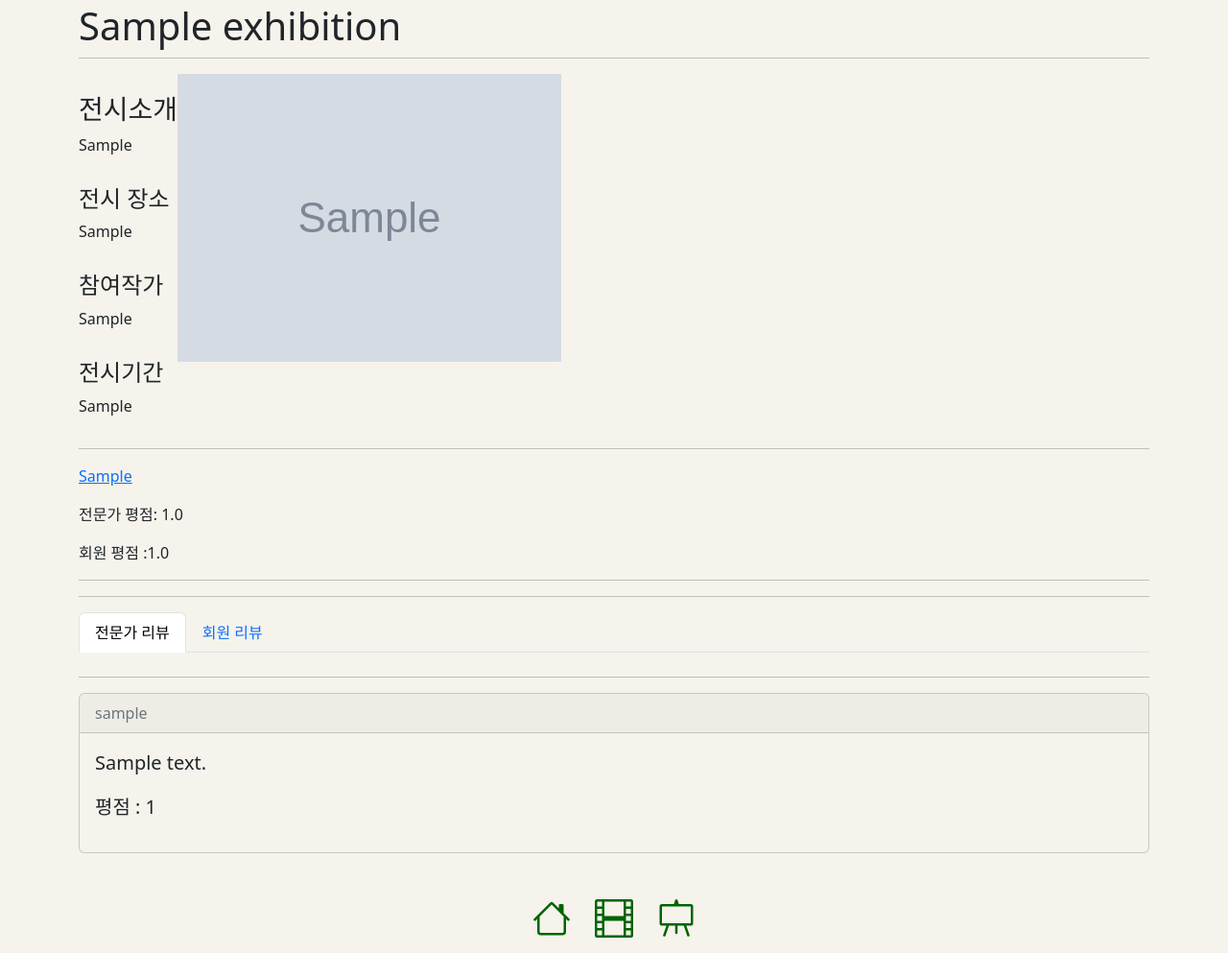
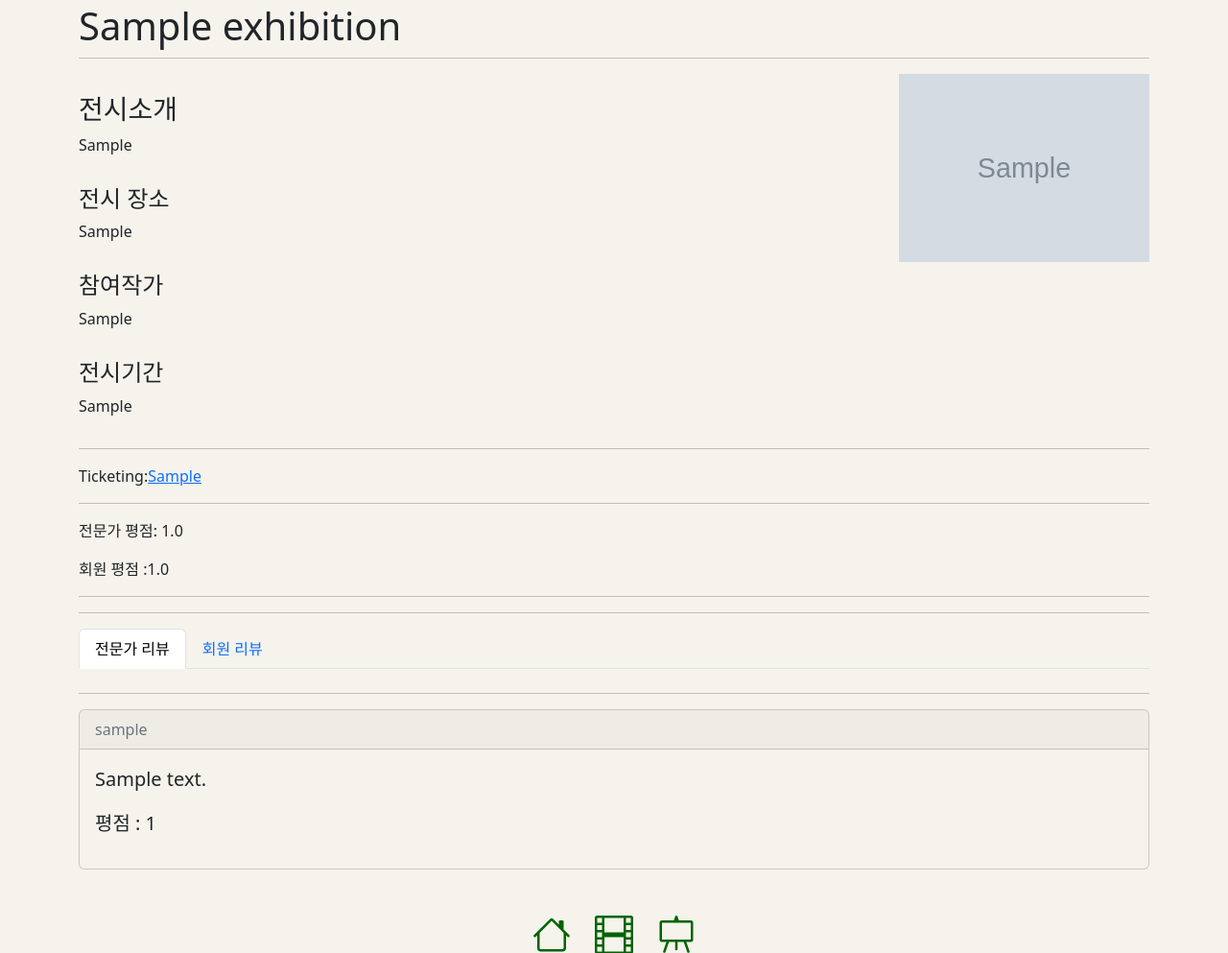
Before and after one commit to Dev-nenda/Django_Web_Project, a Django app: page /exhibition/1/ in a window 1280 px wide. Shown: the part 53-1046 px from the top of the page at 96% size. Run offline with Django 4.2, Linux system fonts and the light colour scheme; tables that the repository leaves empty hold one stand-in row (values such as "Sample post"); grey boxes marked "Sample" are stand-in pictures; some libraries are stand-ins or nearby versions.

Commit message:
Edit_exhibition_detail

```diff
--- a/exhibition/templates/exhibition/detail.html
+++ b/exhibition/templates/exhibition/detail.html
@@ -11,8 +11,8 @@
 
    <hr>
 
-    <div style="display: flex;">
-      <div>
+    <div class="row">
+      <div class="col-9">
         <h3 style="margin-top: 20px">전시소개</h3>
         <p>{{exhibition.introduction | linebreaksbr}}</p>
 
@@ -26,14 +26,18 @@
         <p>{{exhibition.schedule}}</p>
       </div>
 
-      <div>
+      <div class="col-3">
           <img src="{{exhibition.poster}}" class="img-fluid" alt="poster" >
       </div>
     </div>
     <hr>
 
     <p>{{exhibition.location}}</p>
-    <p><a href="{{exhibition.ticketing}}">{{exhibition.ticketing}}</a></p>
+
+
+    <p>Ticketing:<a href="{{exhibition.ticketing}}">{{exhibition.ticketing}}</a></p>
+
+    <hr>
 
     <p>전문가 평점: {{expert_score}}</p>
     <p>회원 평점 :{{general_score}}</p>
```
